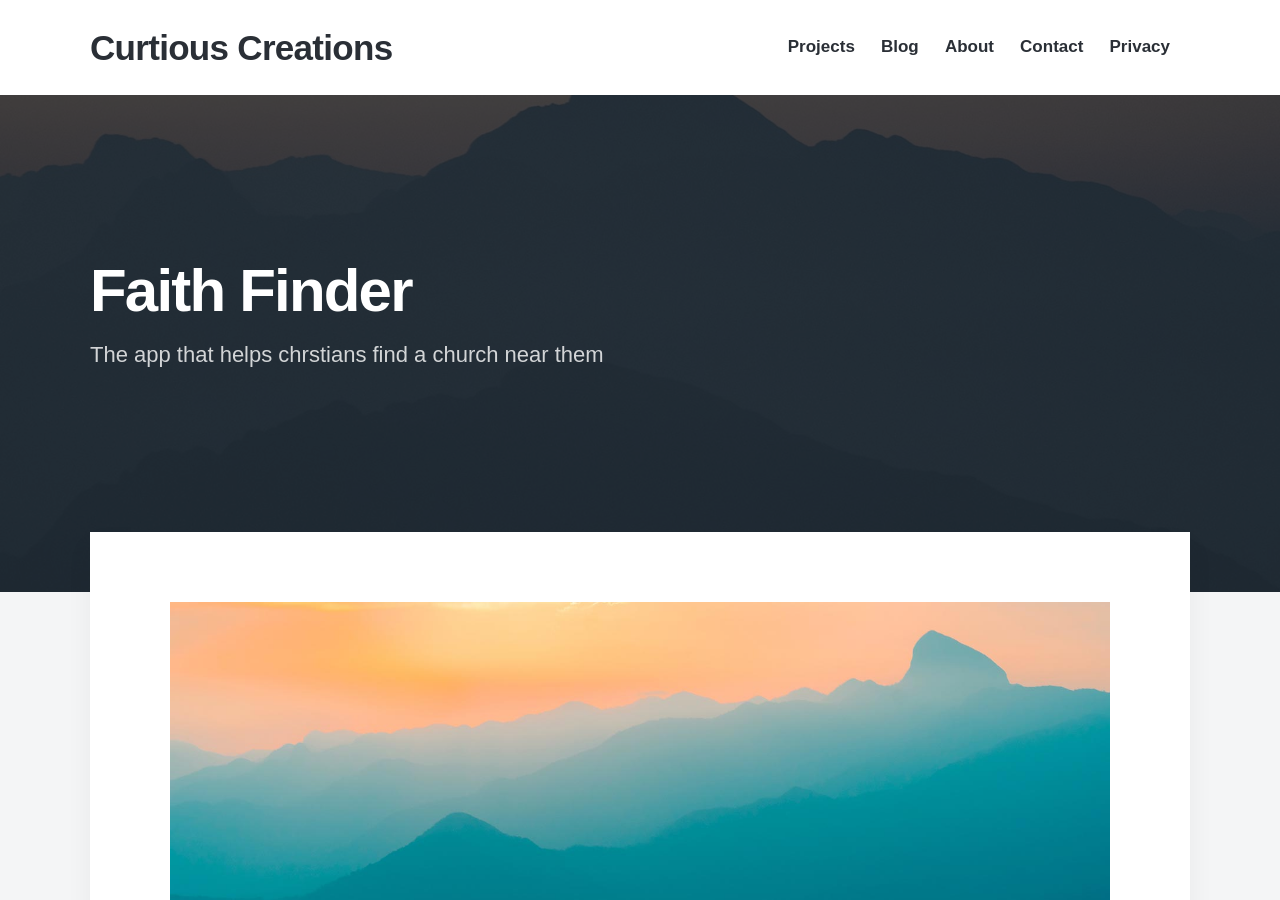
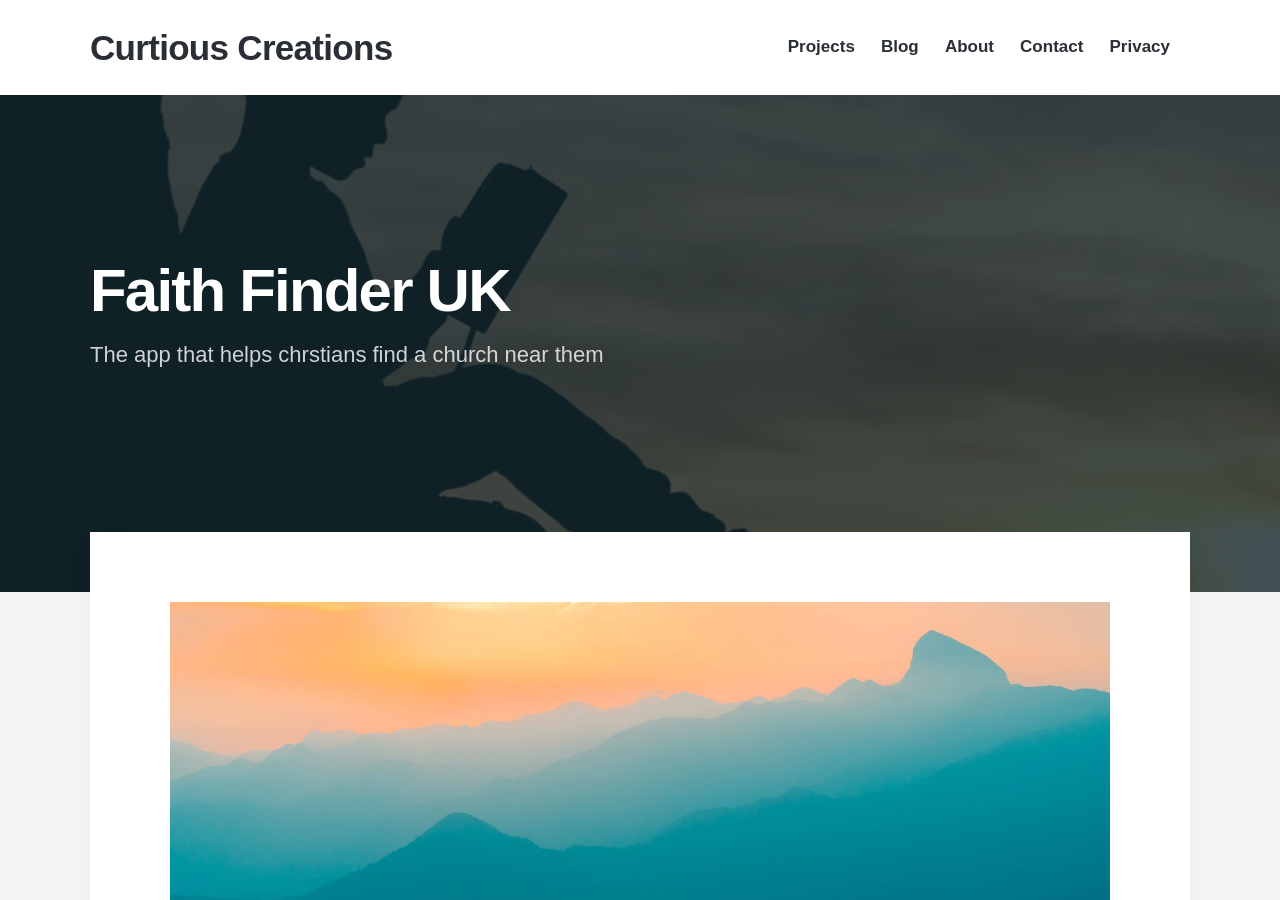
Before and after one commit to Curtis-S/Curtis-S.github.io, a Jekyll site: the page built from _projects/2018-06-30-test.md, in a window 1280 px wide and 900 px high. Built offline with Jekyll 4.4.1, drawn with Linux system fonts in a browser that asks for light colours; nearby versions of some CDN libraries; some web fonts are replaced.

Commit message:
images changed

```diff
--- a/_projects/2018-06-30-test.md
+++ b/_projects/2018-06-30-test.md
@@ -1,9 +1,9 @@
 ---
-title: 'Faith Finder'
+title: 'Faith Finder UK'
 subtitle: 'The app that helps chrstians find a church near them'
 date: 2020-11-04 00:00:00
 description: This app will be available on the app store soon.
-featured_image: '/images/demo/demo-square.jpg'
+featured_image: '/images/demo/faith.jpeg'
 ---
 
 ![](/images/demo/demo-landscape.jpg)
--- a/blog/index.html
+++ b/blog/index.html
@@ -2,7 +2,7 @@
 layout: default
 title: Blog
 description:
-featured_image: /images/demo/blog.jpg
+featured_image: /images/demo/blog2.jpg
 ---
 
 <section class="hero hero--single">
--- a/index.html
+++ b/index.html
@@ -1,8 +1,7 @@
 ---
 layout: default
-title: A sleek, modern Jekyll theme for personal websites.
-description: A sleek, modern Jekyll theme for personal websites. Personal is the perfect theme for developers, designers and other creatives.
-featured_image: /images/demo/home.jpg
+title: Curtious Creations Profile Website
+featured_image: /images/demo/home2.jpg
 ---
 
 <section class="hero">
```
Also changed, not shown: _pages/privacy.md (+1 -1 lines), images/demo/about.jpg (renamed from images/demo/about2.jpg), images/demo/faith.jpeg (renamed from images/demo/photo-1491841550275-ad7854e35ca6.jpeg), images/demo/privacy.jpg (added), 5 other files.
